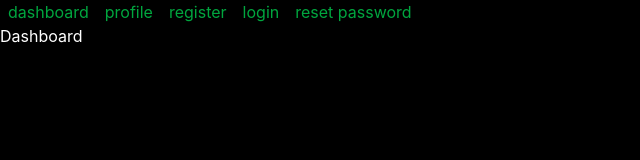
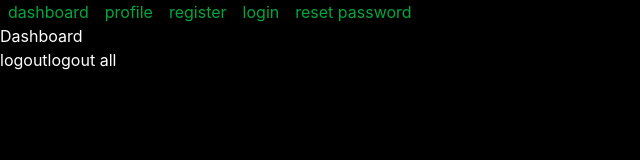
Before and after one commit to mohammadhasansojib/user-authentication-and-profile-management-api, a React (Vite) app in the folder frontend/: page / in a window 1280 px wide. Shown: the top 160 px of the page, without its empty margins (0-640 px from the left). Built offline with nearby package versions, Linux system fonts and the light colour scheme; no server answers.

Commit message:
client logout functionality build

```diff
--- /dev/null
+++ b/frontend/src/components/Logout.tsx
@@ -0,0 +1,58 @@
+import { useState } from "react";
+import { useNavigate } from "react-router-dom";
+import config from "../config";
+
+
+
+const Logout = () => {
+    const navigate = useNavigate();
+    const [failedMessage, setFailedMessage] = useState<null | string>(null);
+
+    const handleClick = (e: React.MouseEvent<HTMLButtonElement>, isAllDevice: boolean) => {
+        e.preventDefault();
+
+        const sendRequest = async () => {
+            try {
+                const api_url = `${import.meta.env.VITE_API_URL}/api/auth/logout?all_device=${isAllDevice}`;
+
+                const res = await fetch(api_url, {
+                    method: "POST",
+                    headers: {
+                        "Authorization": `Bearer ${config.accessToken}`
+                    },
+                    credentials: "include",
+                });
+
+                if (!res.ok) {
+                    const err_data = await res.json();
+                    console.log(err_data);
+
+                    setFailedMessage("failed to logout");
+                    return;
+                }
+
+                navigate("/login");
+            } catch (error) {
+                console.log(error);
+                setFailedMessage("Network Error, please try again.")
+            }
+        }
+        sendRequest();
+
+    }
+
+
+    return(
+        <div className={`inline-block`}>
+            <button onClick={e => handleClick(e, false)}value="logout">logout</button>
+            <button onClick={e => handleClick(e, true)} value="logout_all">logout all</button>
+
+            {
+                failedMessage && <span>{failedMessage}</span>
+            }
+        </div>
+    )
+}
+
+
+export default Logout;
--- a/frontend/src/pages/Dashboard.tsx
+++ b/frontend/src/pages/Dashboard.tsx
@@ -1,5 +1,6 @@
 // import { useEffect, useState } from "react";
 import Navbar from "../components/Navbar";
+import Logout from "../components/Logout";
 
 const Dashboard = () => {
     // const [data, setData] = useState<{message: string} | null>(null);
@@ -21,6 +22,7 @@ const Dashboard = () => {
         <div>
             <Navbar />
             <h1>Dashboard</h1>
+            <Logout />
         </div>
     )
 }
```
